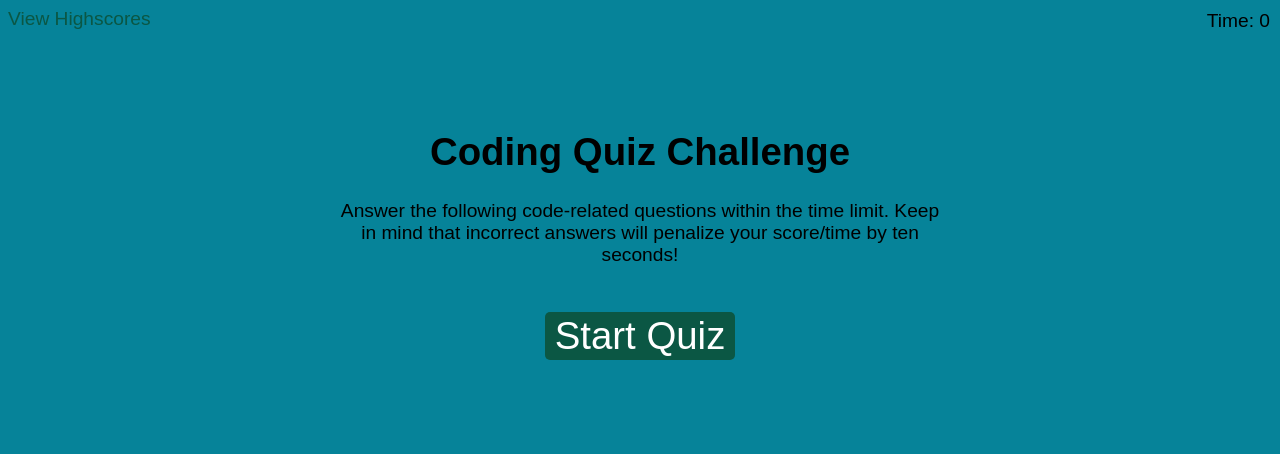
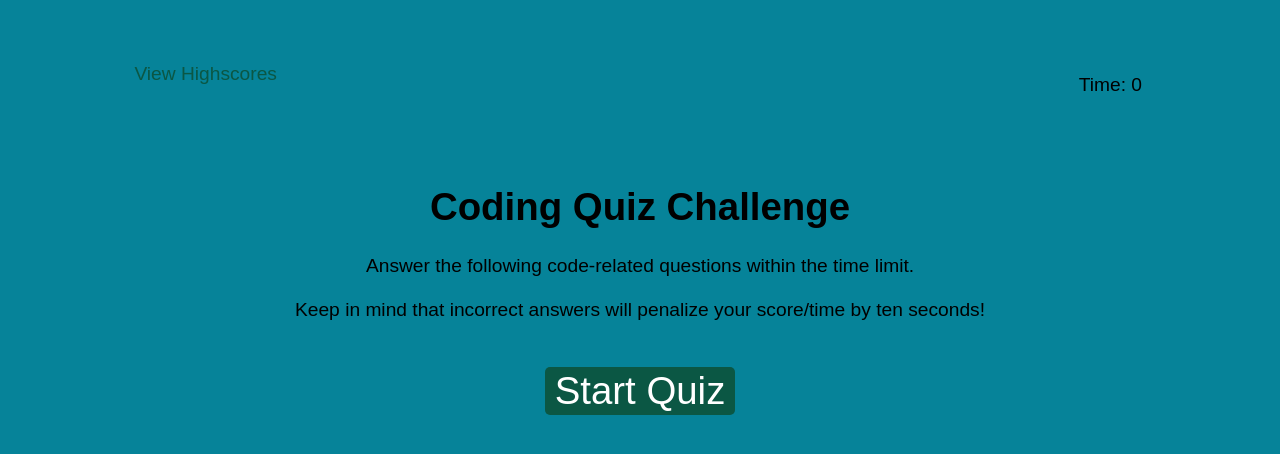
Before and after one commit to Jamly-Miller/WebAPIs-Code-Quiz, a plain HTML site: page index.html in a window 1280 px wide. Drawn offline with Linux system fonts and the light colour scheme.

Commit message:
polish page layouts

```diff
--- a/assets/css/styles.css
+++ b/assets/css/styles.css
@@ -1,9 +1,3 @@
-body {
-  font-family: Arial;
-  font-size: 120%;
-  background-color: #068399;
-}
-
 a {
   color: rgb(11, 87, 68);
   text-decoration: none;
@@ -12,6 +6,12 @@ a {
 
 a:hover {
   color: #2ed8bc;
+}
+
+body {
+  font-family: Arial;
+  font-size: 120%;
+  background-color: #068399;
 }
 
 button {
@@ -31,20 +31,6 @@ button:hover {
   background-color: #2ed8bc;
 }
 
-.wrapper {
-  margin: 100px auto 0 auto;
-  max-width: 600px;
-}
-
-.hide {
-  display: none;
-}
-
-.start {
-  text-align: center;
-}
-
-
 .feedback {
   font-style: italic;
   font-size: 120%;
@@ -54,8 +40,36 @@ button:hover {
   border-top: 2px solid #ccc;
 }
 
+.hide {
+  display: none;
+}
+
+p {
+  display: block;
+  margin-block-start: 1em;
+  margin-block-end: 1em;
+  margin-inline-start: 0px;
+  margin-inline-end: 0px;
+}
+
+.scores {
+  margin-left: 10%;
+  margin-top: 5%;
+}
+
+.start {
+  text-align: center;
+}
+
 .timer {
   position: absolute;
   top: 10px;
   right: 10px;
+  margin-right: 10%;
+  margin-top: 5%;
 }
+
+.wrapper {
+  margin: 100px auto 0 auto;
+  max-width: 800px;
+}
--- a/index.html
+++ b/index.html
@@ -20,7 +20,10 @@
         <h1>Coding Quiz Challenge</h1>
         <p>
           Answer the following code-related questions within the time
-          limit. Keep in mind that incorrect answers will penalize your
+          limit.
+          <br>
+          <br>
+          Keep in mind that incorrect answers will penalize your
           score/time by ten seconds!
         </p>
         <br>
```
Also changed, not shown: highscores.html (+9 -1 lines).
